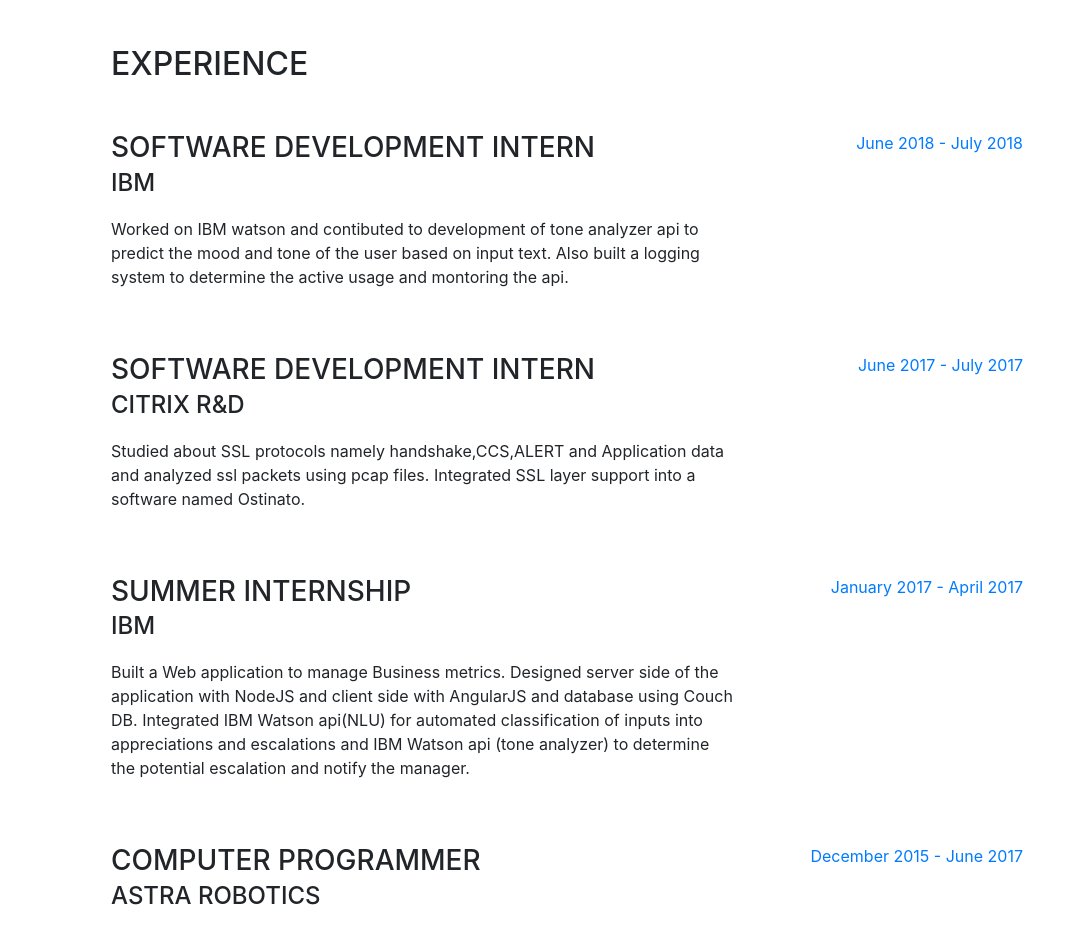
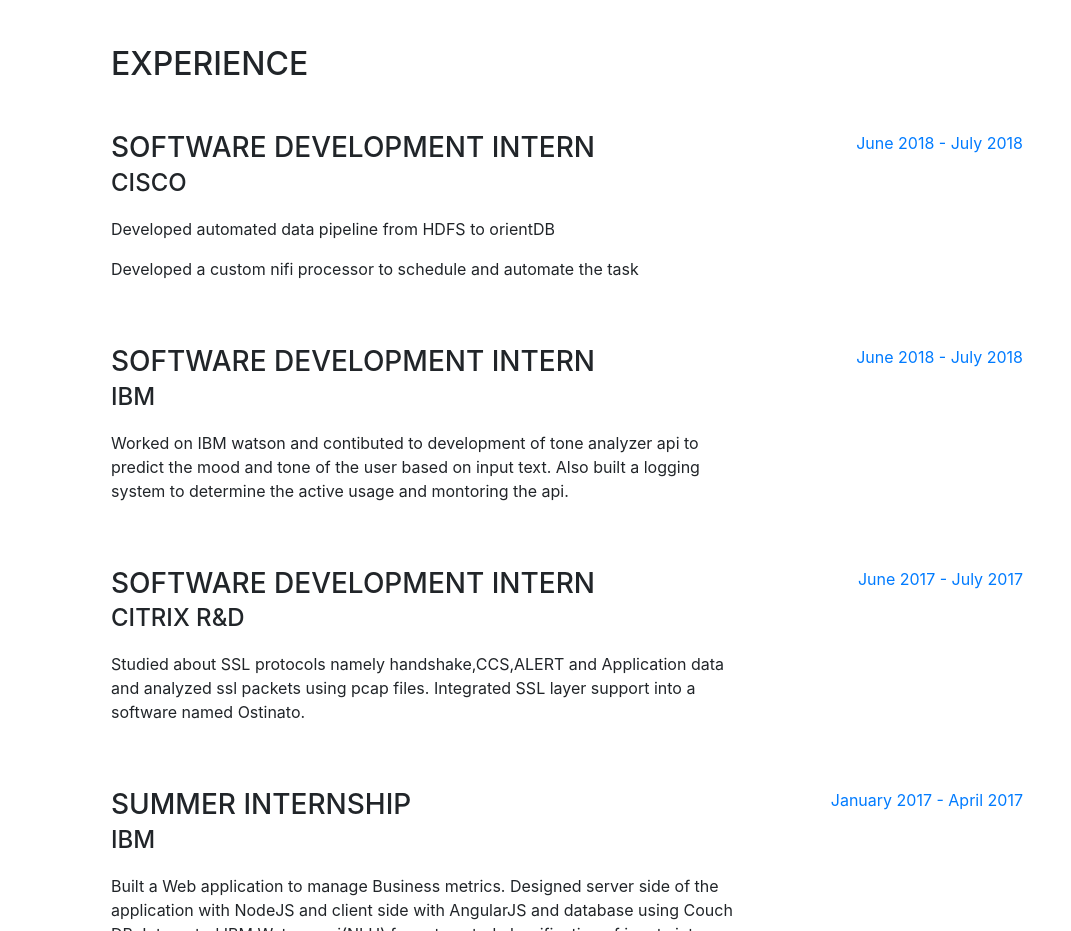
Before and after one commit to khamarshaikh/khamarshaikh.github.io, a website with bundled scripts: page index.html in a window 1280 px wide. Shown: the part 804-1735 px from the top of the page, without its empty margins (209-1280 px from the left). Built offline with nearby package versions, Linux system fonts and the light colour scheme; a web font is replaced by a local one.

Commit message:
new updates

```diff
--- a/index.html
+++ b/index.html
@@ -93,6 +93,21 @@
       <section class="resume-section p-3 p-lg-5 d-flex flex-column" id="experience">
         <div class="my-auto">
           <h2 class="mb-5">Experience</h2>
+
+          <div class="resume-item d-flex flex-column flex-md-row mb-5">
+            <div class="resume-content mr-auto">
+              <h3 class="mb-0">Software Development Intern</h3>
+              <div class="subheading mb-3">Cisco</div>
+              <p>Developed automated data pipeline from HDFS to orientDB
+              </p>
+              <p>
+                  Developed a custom nifi processor to schedule and automate the task
+              </p>
+            </div>
+            <div class="resume-date text-md-right">
+              <span class="text-primary">June 2018 - July 2018</span>
+            </div>
+          </div>
 
           <div class="resume-item d-flex flex-column flex-md-row mb-5">
             <div class="resume-content mr-auto">
```
